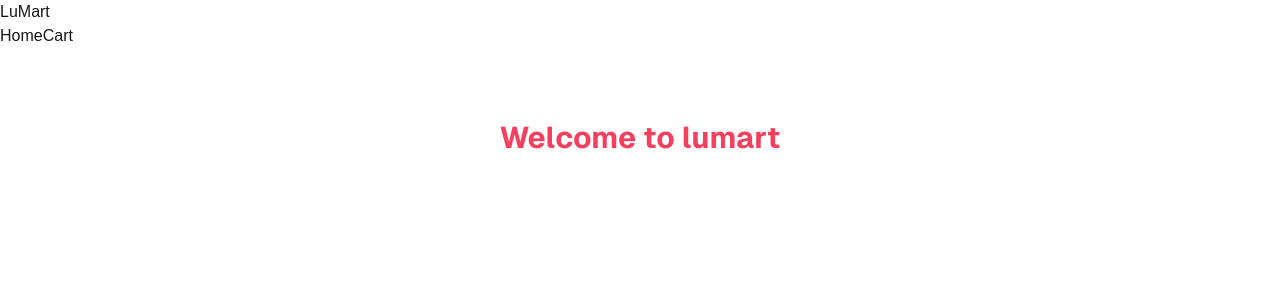
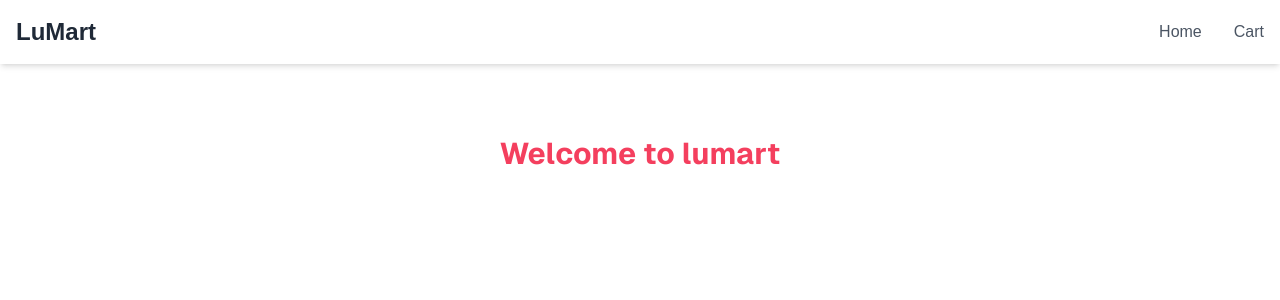
Before and after one commit to ZhitingLu/lumart, a Next.js app: page / in a window 1280 px wide. Shown: the top 300 px of the page. Built offline with nearby package versions, Linux system fonts and the light colour scheme.

Commit message:
upldated header layout and style

```diff
--- a/app/components/Header.tsx
+++ b/app/components/Header.tsx
@@ -1,13 +1,17 @@
 
 const Header = () => {
     return (
-        <header>
-            <h1>LuMart</h1>
-            <nav>
-                <a href="/">Home</a>
-                <a href="/cart">Cart</a>
-            </nav>
-        </header>
+        <header className="bg-white shadow-md py-4">
+            <div className="container mx-auto px-4 flex justify-between items-center">
+                <div className="text-2xl font-bold text-gray-800">
+                    <a href="/">LuMart</a>
+                </div>
+                <nav className="space-x-8">
+                    <a className="text-gray-600 hover:text-gray-900 transition-colors duration-200" href="/">Home</a>
+                    <a className="text-gray-600 hover:text-gray-900 transition-colors duration-200" href="/cart">Cart</a>
+                </nav>
+            </div>
+        </header >
     );
 }
 
```
